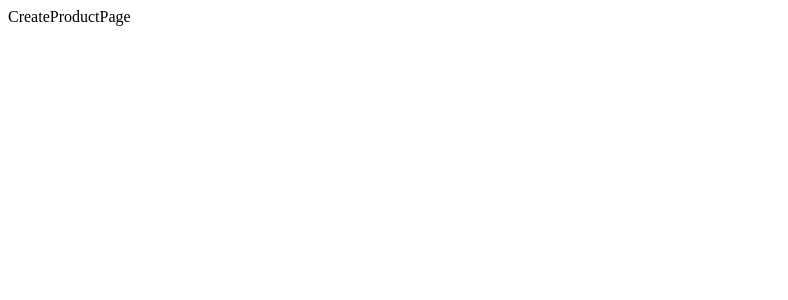
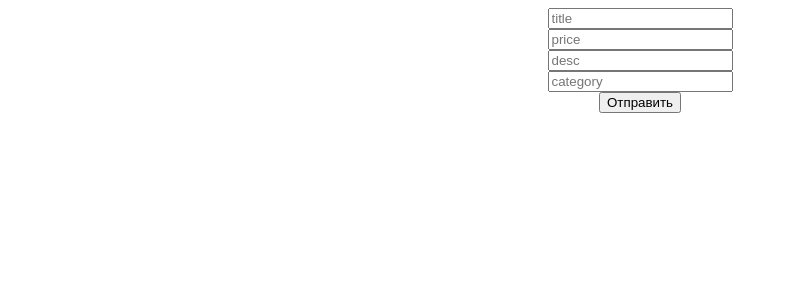
Before and after one commit to spokoynbIy9/alpha-ecosystem_test_case, a React (Vite) app: page /create-product in a window 1280 px wide. Shown: the top 300 px of the page, without its empty margins (0-788 px from the left). Built offline with nearby package versions, Linux system fonts and the light colour scheme.

Commit message:
make template for create-product-page

```diff
--- a/src/pages/CreateProductPage/CreateProductPage.tsx
+++ b/src/pages/CreateProductPage/CreateProductPage.tsx
@@ -1,7 +1,11 @@
 import React from "react";
-
+import ProductForm from "./components/ProductForm";
 const CreateProductPage = () => {
-  return <div>CreateProductPage</div>;
+  return (
+    <div>
+      <ProductForm />
+    </div>
+  );
 };
 
 export default CreateProductPage;
--- /dev/null
+++ b/src/pages/CreateProductPage/components/ProductForm.tsx
@@ -0,0 +1,50 @@
+import { useState } from "react";
+import useStyles from "../styles";
+const ProductForm = () => {
+  const [newProduct, setNewProduct] = useState({
+    title: "",
+    price: 0,
+    description: "",
+    category: "",
+  });
+  const handleChange = (event: React.ChangeEvent<HTMLInputElement>) => {
+    const { name, value } = event.target;
+    setNewProduct((prevState) => ({ ...prevState, [name]: value }));
+  };
+  const classes = useStyles();
+  return (
+    <form className={classes.productForm}>
+      <input
+        type="text"
+        name="title"
+        placeholder="title"
+        onChange={handleChange}
+        required
+      />
+      <input
+        type="number"
+        name="price"
+        placeholder="price"
+        onChange={handleChange}
+        required
+      />
+      <input
+        type="text"
+        name="description"
+        placeholder="desc"
+        onChange={handleChange}
+        required
+      />
+      <input
+        type="text"
+        name="category"
+        placeholder="category"
+        onChange={handleChange}
+        required
+      />
+      <button>Отправить</button>
+    </form>
+  );
+};
+
+export default ProductForm;
--- a/src/pages/CreateProductPage/styles.ts
+++ b/src/pages/CreateProductPage/styles.ts
@@ -0,0 +1,11 @@
+import { makeStyles } from "@mui/styles";
+
+const useStyles = makeStyles({
+  productForm: {
+    display: "flex",
+    flexDirection: "column",
+    alignItems: "center",
+  },
+});
+
+export default useStyles;
```
